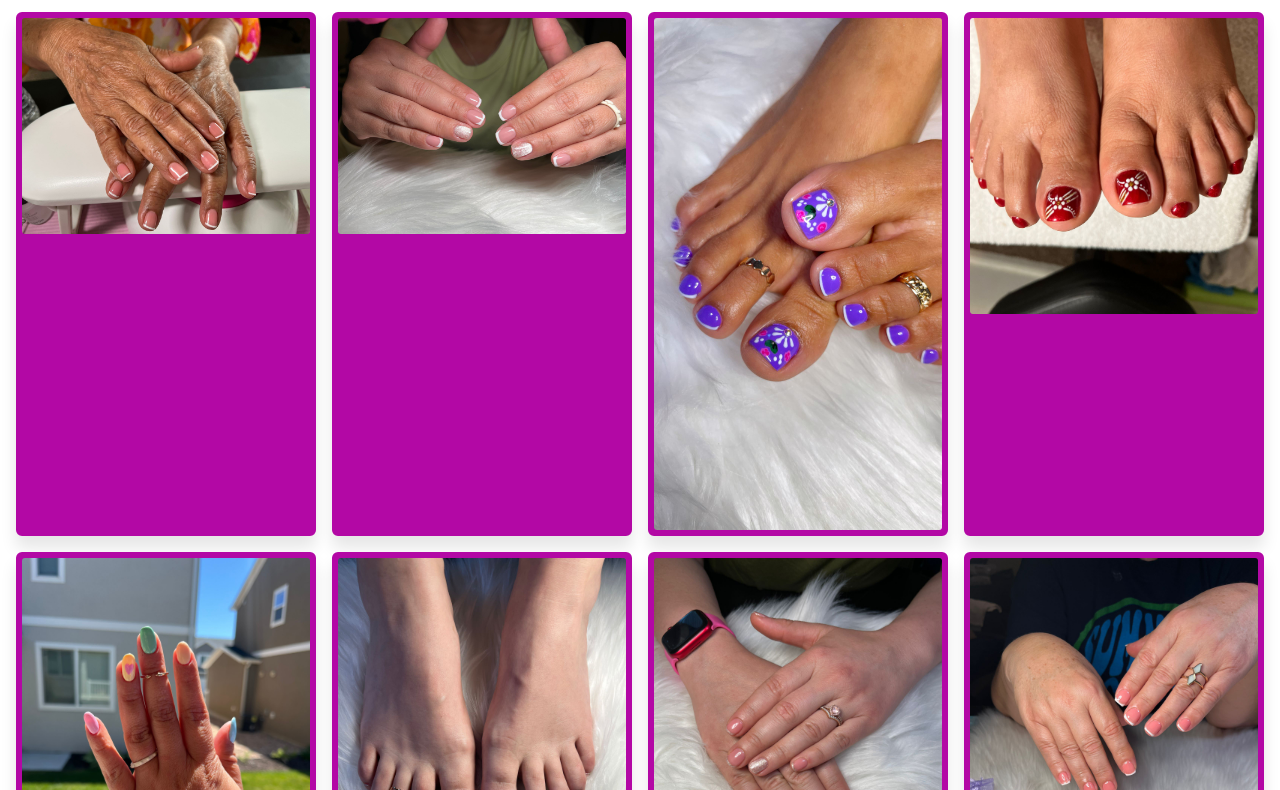
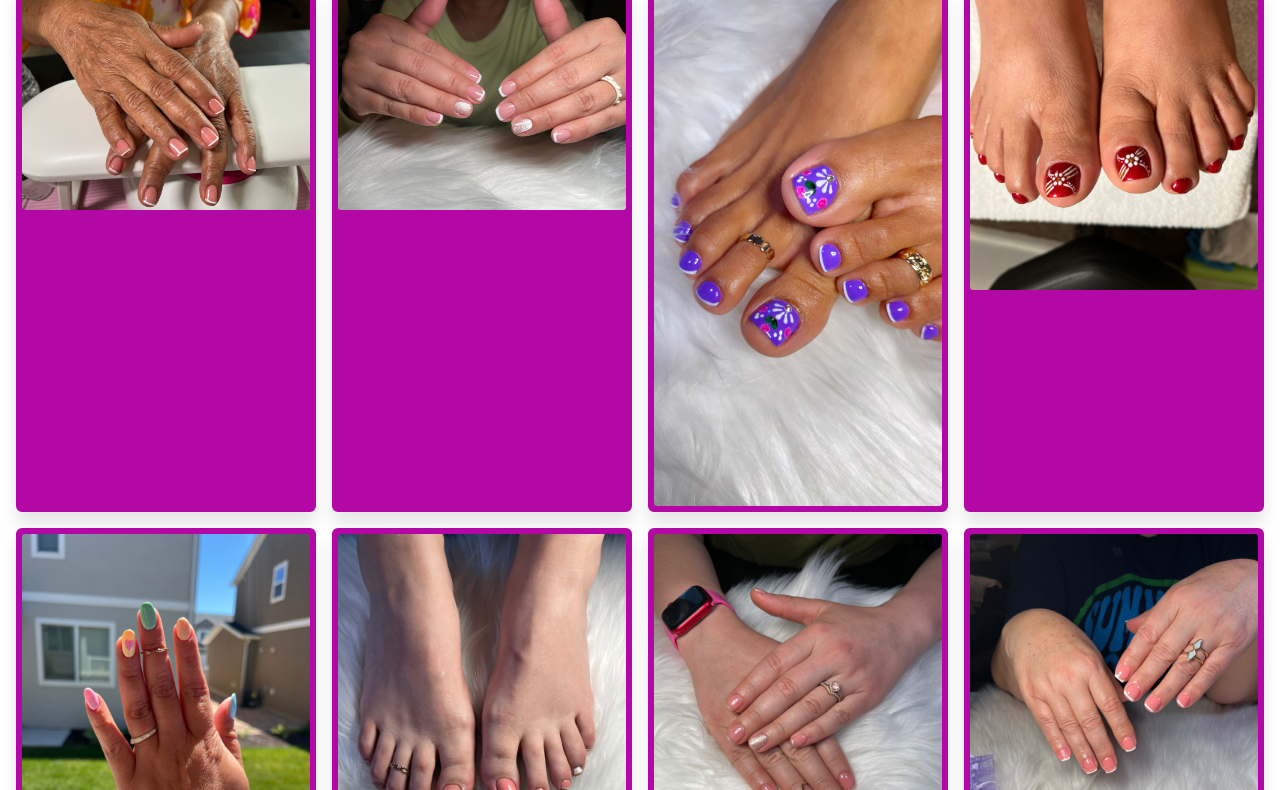
Before and after one commit to Kainny2000/nail-website, an Astro site: page /gallery in a window 1280 px wide. Shown: the part 66-856 px from the top of the page. Built offline with nearby package versions, Linux system fonts and the light colour scheme; Astro itself is replaced by a stand-in of ours.

Commit message:
corrected alingment main page

```diff
--- a/src/layouts/Layout.astro
+++ b/src/layouts/Layout.astro
@@ -18,7 +18,7 @@ const { backgroundImage } = Astro.props;
 		<title>Beauty SH</title>
 	</head>
 	<Header></Header>
-	<body class="layout" style={backgroundImage ? `--bg-image: url(${backgroundImage})` : ''}>
+	<body class="base" style={backgroundImage ? `--bg-image: url(${backgroundImage})` : ''}>
 		<main class="content">
 			<slot />
 		</main>
--- a/src/pages/index.astro
+++ b/src/pages/index.astro
@@ -5,7 +5,7 @@ import backgroundImageSrc from '../assets/Image (44).jpeg';
 const backgroundImage = await getImage({ src: backgroundImageSrc });
 ---
 
-<Layout backgroundImage={backgroundImage.src}>
+<Layout class="homeLayout" backgroundImage={backgroundImage.src}>
   <p>Welcome to Beauty SH!</p>
   <p>Explore our gallery of beautiful nail designs.</p>
 </Layout>
--- a/src/styles/styles.css
+++ b/src/styles/styles.css
@@ -10,7 +10,6 @@
   justify-content: space-between;
   align-items: center;
   background-color: var(--shadow-color);
-  margin-bottom: .5rem;
 }
 
 .nav-links {
@@ -31,7 +30,7 @@
   justify-content: center;
 }
 
-.layout {
+.base {
   min-height: 100vh;           /* Ensure full viewport height */
   background-image: var(--bg-image); /* Use the variable for background image */
   background-size: cover;      /* Makes the image cover the whole area */
@@ -43,7 +42,9 @@
 }
 
 .content {
-  padding: 1rem;
+  padding:  0 1rem;
+  margin : 0;
+
 }
 
 .gallery-link {
```
